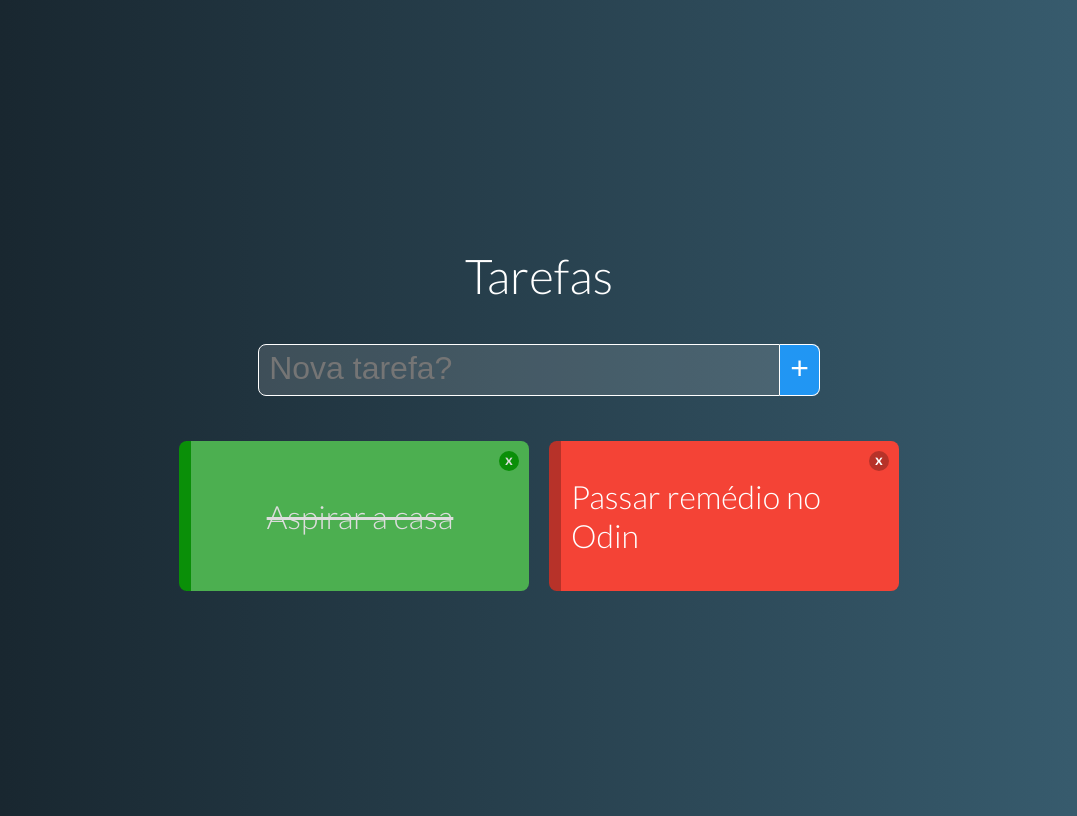
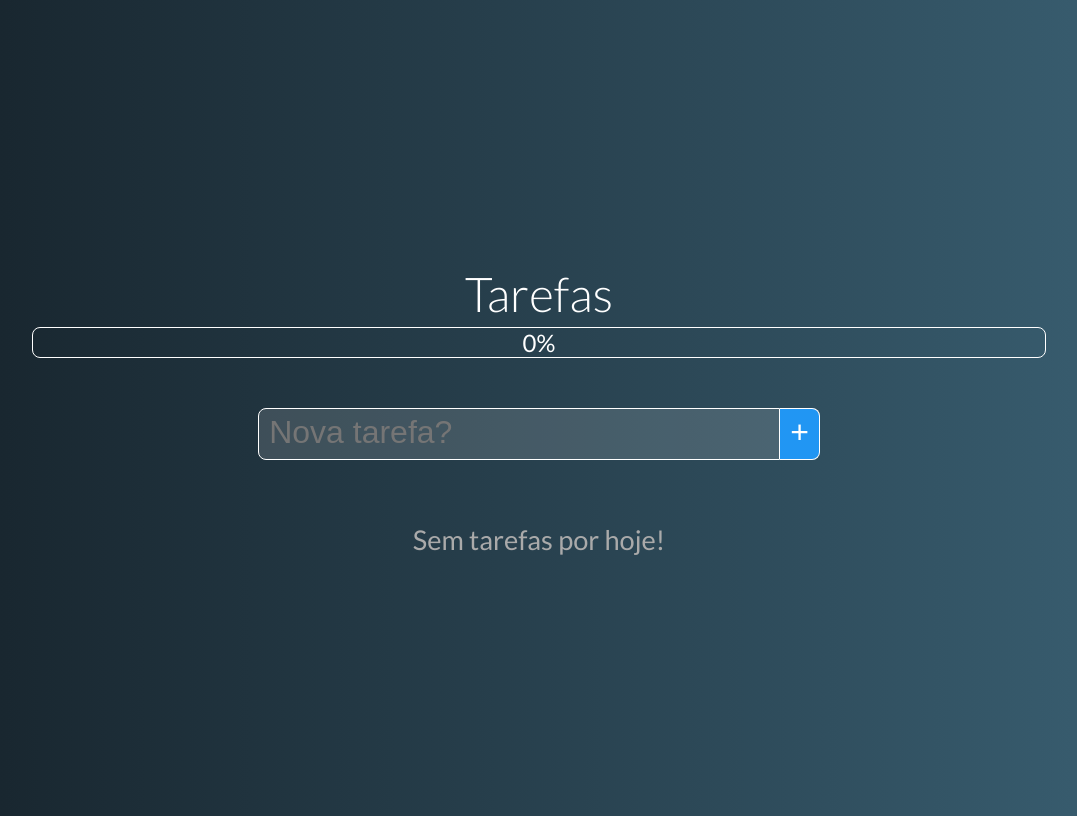
Before and after one commit to BrunoAFonseca/tarefas-vue, a Vue app: page / in a window 1280 px wide. Shown: the whole page, without its empty margins (101-1178 px from the left). Built offline with nearby package versions, Linux system fonts and the light colour scheme.

Commit message:
Componente progresso

```diff
--- a/src/App.vue
+++ b/src/App.vue
@@ -1,6 +1,7 @@
 <template>
 	<div id="app">
 		<h1>Tarefas</h1>
+		<TasksProgress :progress="progress"/>
 		<NewTask @taskAdded="addTask" />
 		<TaskGrid :tasks="tasks"
 			@taskDeleted="deleteTask"
@@ -9,17 +10,22 @@
 </template>
 
 <script>
+import TasksProgress from './components/TasksProgress.vue'
 import TaskGrid from './components/TaskGrid.vue'
 import NewTask from './components/NewTask.vue'
 
 export default {
-	components: { TaskGrid, NewTask },
+	components: { TaskGrid, NewTask, TasksProgress },
 	data() {
 		return {
-			tasks: [
-				{name : 'Aspirar a casa', pending: false},
-				{name: 'Passar remédio no Odin', pending: true},
-			]
+			tasks: []
+		}
+	},
+	computed: {
+		progress() {
+			const total = this.tasks.length
+			const done = this.tasks.filter(t => !t.pending).length
+			return Math.round(done / total * 100) || 0
 		}
 	},
 	// Método para não repetir nomes nos cards!
--- /dev/null
+++ b/src/components/TasksProgress.vue
@@ -0,0 +1,43 @@
+<template>
+  <div class="tasks-progress">
+    <span class="progress-value">{{ progress }}%</span>
+    <div class="progress-bar" :style="{width: progress + '%'}"></div>
+  </div>
+</template>
+
+<script>
+export default {
+    props: {
+        progress: { type: Number, default: 0}
+    }
+}
+</script>
+
+<style>
+    .tasks-progress {
+        position: relative;
+        width: 80%;
+        border: 1px solid #FFF;
+        color: #FFF;
+        border-radius: 8px;
+        margin-bottom: 15px;
+        display: flex;
+        flex-direction: column;
+        align-items: center;
+    }
+
+    .progress-bar {
+        position: absolute;
+        border-radius: 8px;
+        height: 100%;
+        background-color: #4CAF50;
+        align-self: flex-start;
+    }
+
+    .progress-value {
+        z-index: 1;
+        font-size: 1.5rem;
+    }
+
+
+</style>
```
